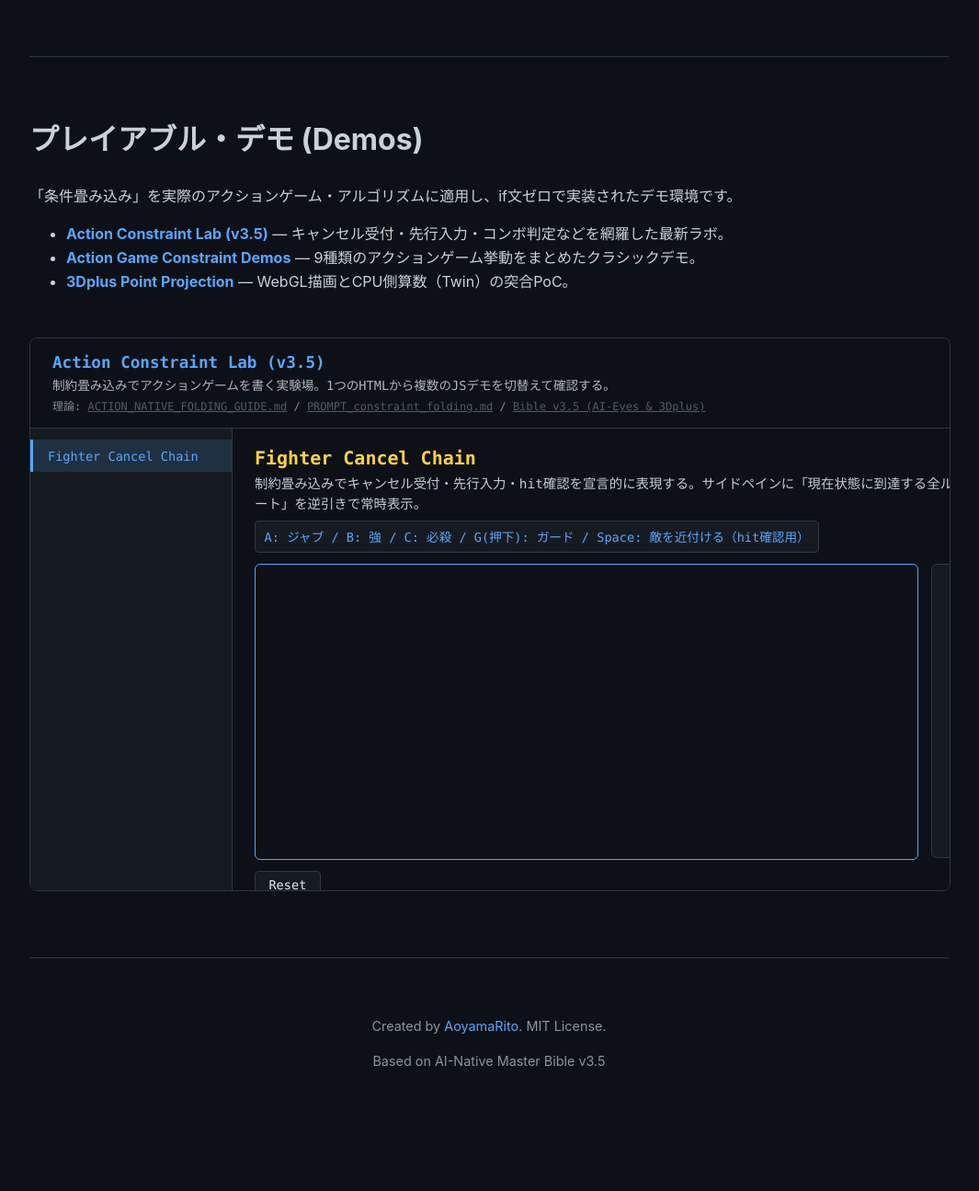
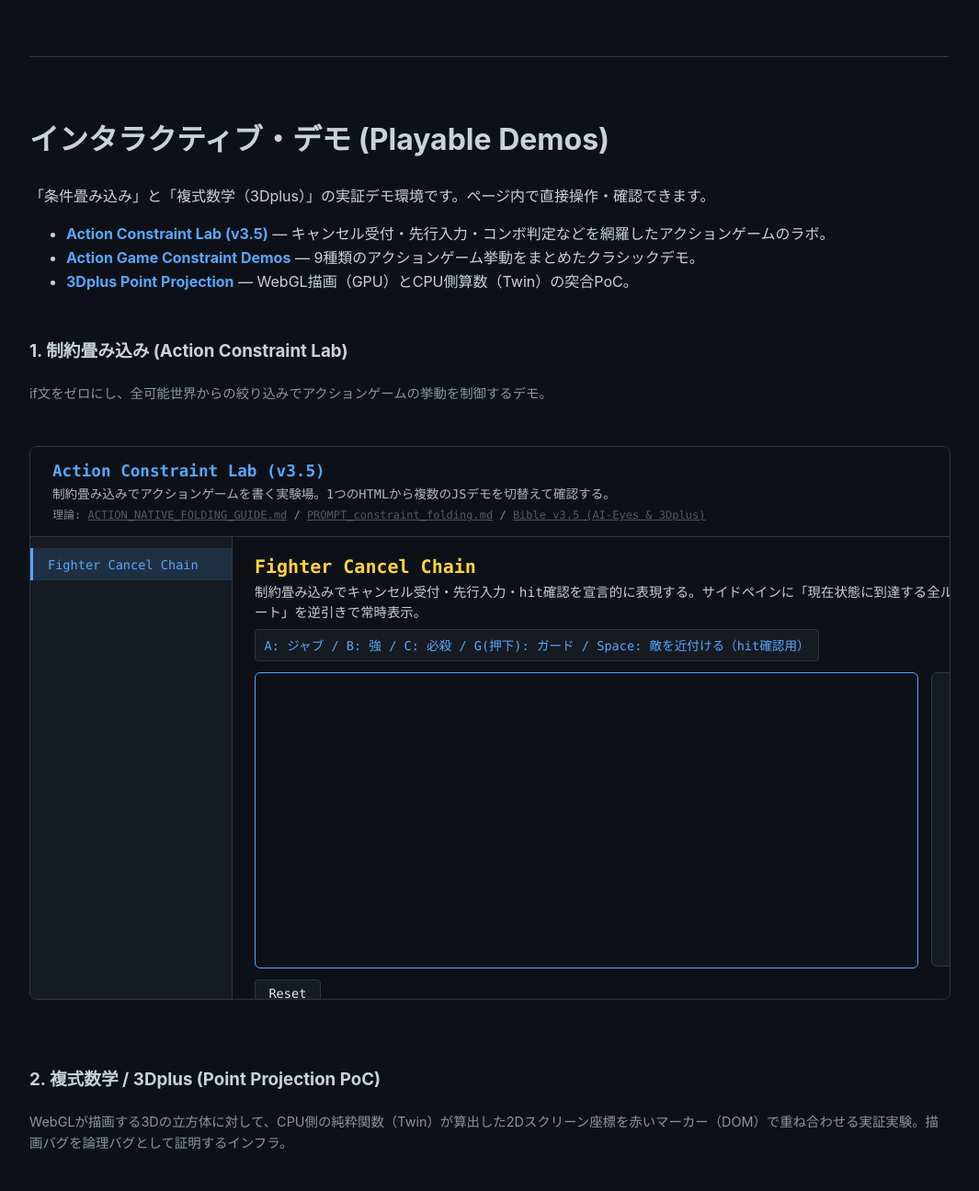
Before and after one commit to AoyamaRito/ai-desk, a plain HTML site: page index.html in a window 1280 px wide. Shown: the part 1605-2900 px from the top of the page at 92% size, without its empty margins (108-1173 px from the left). Before the commit the page ends 2832 px from the top, so only its background shows below. Drawn offline with Linux system fonts and the light colour scheme; a script that the page names is missing.

Commit message:
feat: Embed 3Dplus point-projection demo in landing page

```diff
--- a/index.html
+++ b/index.html
@@ -248,16 +248,22 @@ curl localhost:3000/snapshot/request</code></pre>
     </section>
 
     <section id="demos">
-      <h2>プレイアブル・デモ (Demos)</h2>
-      <p>「条件畳み込み」を実際のアクションゲーム・アルゴリズムに適用し、if文ゼロで実装されたデモ環境です。</p>
+      <h2>インタラクティブ・デモ (Playable Demos)</h2>
+      <p>「条件畳み込み」と「複式数学（3Dplus）」の実証デモ環境です。ページ内で直接操作・確認できます。</p>
 
       <ul>
-        <li><a href="actions/index.html"><strong>Action Constraint Lab (v3.5)</strong></a> — キャンセル受付・先行入力・コンボ判定などを網羅した最新ラボ。</li>
+        <li><a href="actions/index.html"><strong>Action Constraint Lab (v3.5)</strong></a> — キャンセル受付・先行入力・コンボ判定などを網羅したアクションゲームのラボ。</li>
         <li><a href="action-demos.html"><strong>Action Game Constraint Demos</strong></a> — 9種類のアクションゲーム挙動をまとめたクラシックデモ。</li>
-        <li><a href="3dplus/examples/point-projection.html"><strong>3Dplus Point Projection</strong></a> — WebGL描画とCPU側算数（Twin）の突合PoC。</li>
+        <li><a href="3dplus/examples/point-projection.html"><strong>3Dplus Point Projection</strong></a> — WebGL描画（GPU）とCPU側算数（Twin）の突合PoC。</li>
       </ul>
 
+      <h3 style="margin-top: 3rem; color: var(--fg);">1. 制約畳み込み (Action Constraint Lab)</h3>
+      <p style="color: var(--fg-muted); font-size: 0.9rem;">if文をゼロにし、全可能世界からの絞り込みでアクションゲームの挙動を制御するデモ。</p>
       <iframe src="actions/index.html" class="demo-frame" title="Action Constraint Lab"></iframe>
+
+      <h3 style="margin-top: 4rem; color: var(--fg);">2. 複式数学 / 3Dplus (Point Projection PoC)</h3>
+      <p style="color: var(--fg-muted); font-size: 0.9rem;">WebGLが描画する3Dの立方体に対して、CPU側の純粋関数（Twin）が算出した2Dスクリーン座標を赤いマーカー（DOM）で重ね合わせる実証実験。描画バグを論理バグとして証明するインフラ。</p>
+      <iframe src="3dplus/examples/point-projection.html" class="demo-frame" title="3Dplus Point Projection Demo"></iframe>
     </section>
   </main>
 
```
